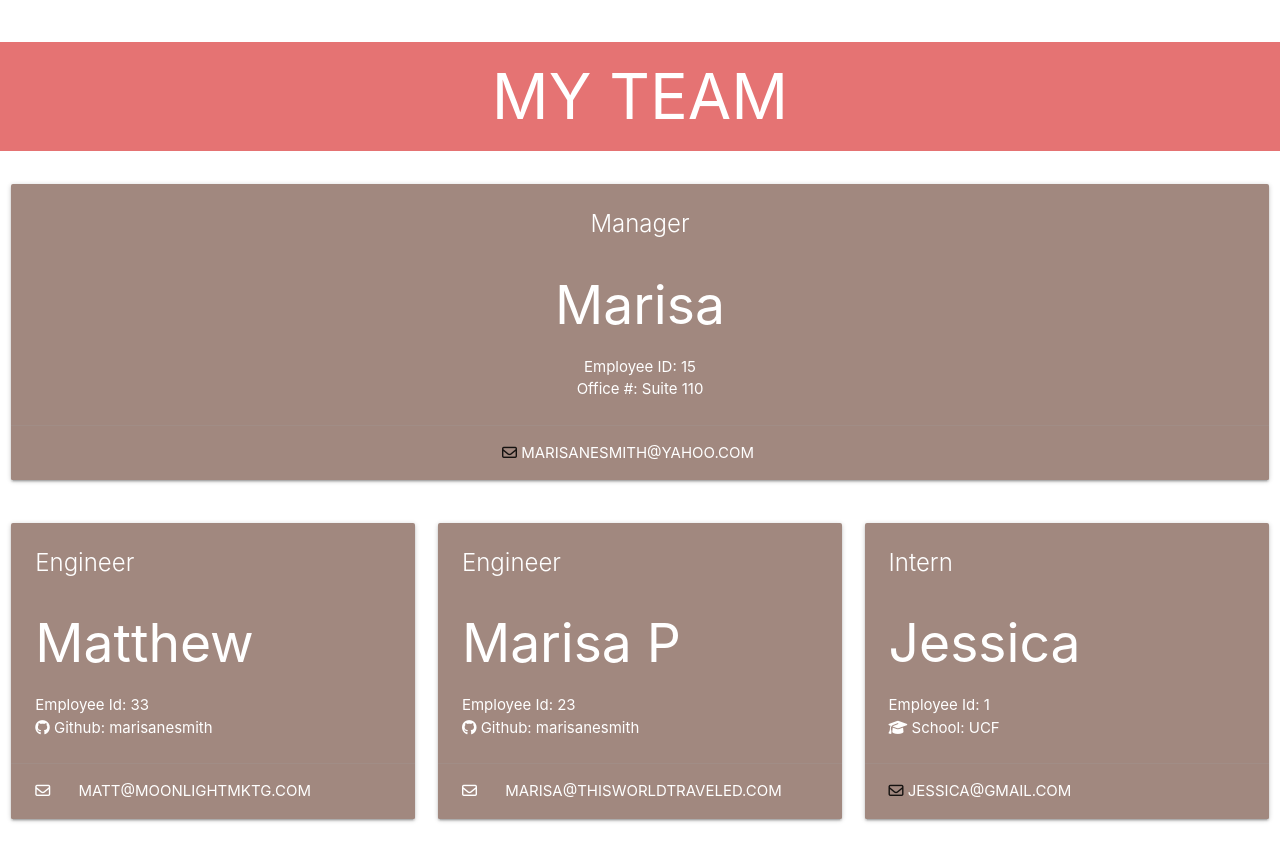
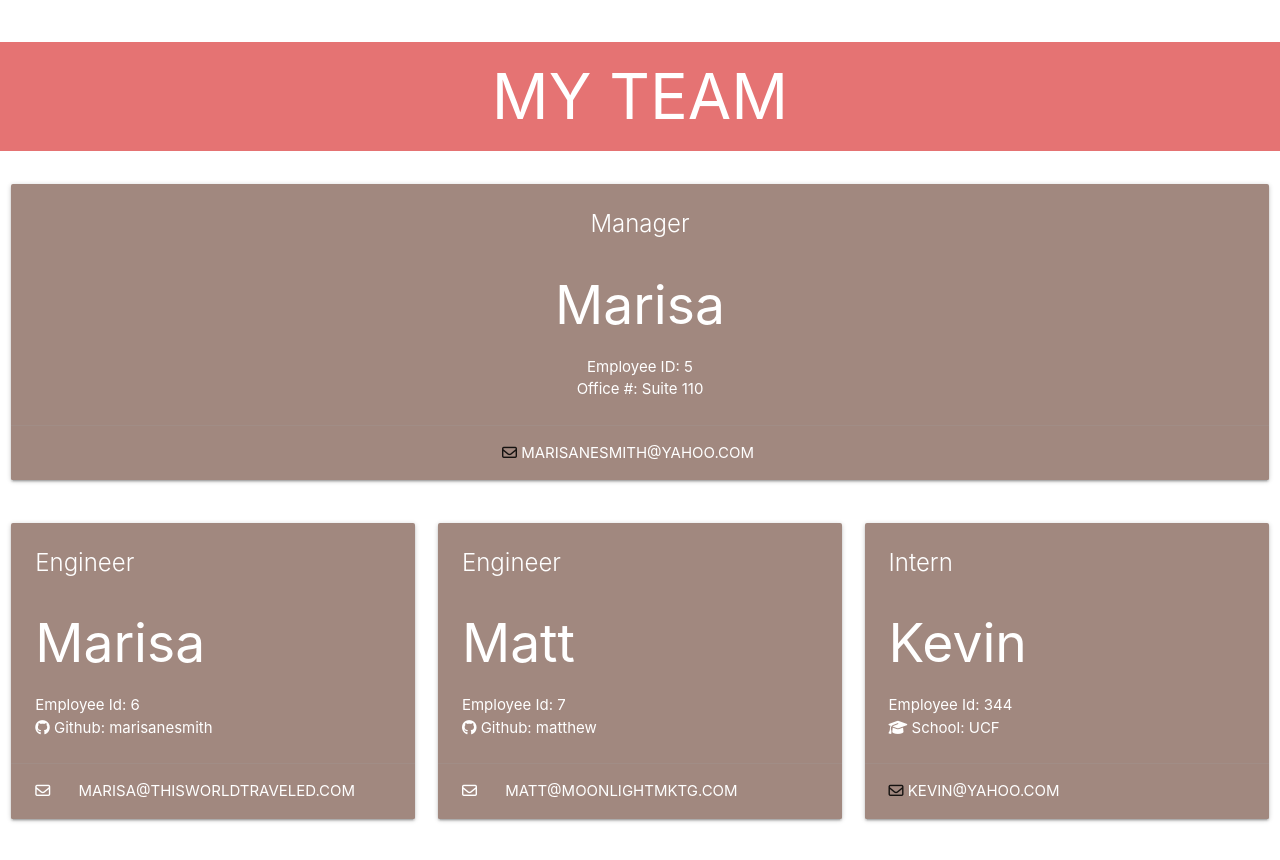
Before and after one commit to marisanesmith/Team_Roster, a website with bundled scripts: page index.html in a window 1280 px wide. Built offline with nearby package versions, Linux system fonts and the light colour scheme; files whose address does not match are found by name.

Commit message:
updated README

```diff
--- a/index.html
+++ b/index.html
@@ -22,7 +22,7 @@
         <div class="card-content white-text center">
           <span class="card-title">Manager</span>
           <h2> Marisa </h2>
-          <p>Employee ID: 15 </p>
+          <p>Employee ID: 5 </p>
           <p>Office #: Suite 110 </p>
         </div>
         <div class="card-action center">
@@ -36,23 +36,8 @@
       <div class="card brown lighten-2">
         <div class="card-content white-text">
           <span class="card-title">Engineer</span>
-          <h2> Matthew </h2>
-          <p>Employee Id: 33 </p>
-          <p><i class="fab fa-github"></i><span> Github: </span>
-            <a href="https://github.com/marisanesmith" target="_blank" class="white-text"> marisanesmith </span></p>
-        </div>
-        <div class="card-action">
-            <i class="far fa-envelope"></i>
-            <a href="mailto:matt@moonlightmktg.com" class="white-text">matt@moonlightmktg.com </a>
-        </div>
-      </div>
-    </div><div class="row">
-    <div class="col s4 m4">
-      <div class="card brown lighten-2">
-        <div class="card-content white-text">
-          <span class="card-title">Engineer</span>
-          <h2> Marisa P </h2>
-          <p>Employee Id: 23 </p>
+          <h2> Marisa </h2>
+          <p>Employee Id: 6 </p>
           <p><i class="fab fa-github"></i><span> Github: </span>
             <a href="https://github.com/marisanesmith" target="_blank" class="white-text"> marisanesmith </span></p>
         </div>
@@ -65,14 +50,29 @@
     <div class="col s4 m4">
       <div class="card brown lighten-2">
         <div class="card-content white-text">
+          <span class="card-title">Engineer</span>
+          <h2> Matt </h2>
+          <p>Employee Id: 7 </p>
+          <p><i class="fab fa-github"></i><span> Github: </span>
+            <a href="https://github.com/matthew" target="_blank" class="white-text"> matthew </span></p>
+        </div>
+        <div class="card-action">
+            <i class="far fa-envelope"></i>
+            <a href="mailto:matt@moonlightmktg.com" class="white-text">matt@moonlightmktg.com </a>
+        </div>
+      </div>
+    </div><div class="row">
+    <div class="col s4 m4">
+      <div class="card brown lighten-2">
+        <div class="card-content white-text">
           <span class="card-title">Intern </span>
-          <h2> Jessica </h2>
-          <p>Employee Id: 1 </p>
+          <h2> Kevin </h2>
+          <p>Employee Id: 344 </p>
           <p><i class="fas fa-graduation-cap"></i><span> School: UCF </span></p>
         </div>
         <div class="card-action">
             <i class="far fa-envelope"></i>
-            <a href="mailto:jessica@gmail.com" class="white-text"> jessica@gmail.com </a>
+            <a href="mailto:kevin@yahoo.com" class="white-text"> kevin@yahoo.com </a>
         </div>
       </div>
     </div>
--- a/index.js
+++ b/index.js
@@ -1,13 +1,12 @@
 const inquirer = require("inquirer")
 const fs = require("fs")
 const path = require('path')
-const outPutFolder = path.resolve(__dirname, "output")
-const htmlFile = path.join(outPutFolder, "index.html")
+// const outPutFolder = path.resolve(__dirname, "output")
+// const htmlFile = path.join(outPutFolder, "index.html")
 const Employee = require('./lib/employee.js')
 const Manager = require('./lib/manager')
 const Engineer = require('./lib/engineer')
 const Intern = require('./lib/intern')
-// const cards = require('./lib/cards')
 const manCard = require('./output/manCard')
 const engCard = require('./output/engCard')
 const intCard = require('./output/intCard')
@@ -15,11 +14,6 @@ const intCard = require('./output/intCard')
 const team = [];
 
 manPrompt()
-
-//initial prompt message
-
-// const start = "Welcome to the Team Generator! Enter your employees information below!"
-// console.log(start);
 
 //create the questions for the user to enter specific data
 function manPrompt() {
@@ -45,12 +39,6 @@ function manPrompt() {
             name: 'office',
             message: "What is the Manager's office number?"
         }
-// ]).then((response) => {
-//     const manager = new Manager(response.name, response.id, response.email, response.office);
-//     managerCard = cards.manCard(manager.name, manager.id, manager.email, manager.office);
-//     team += managerCard;
-//     newTeamMbr();
-// })
     ]).then((response) => {
         const manager = new Manager(response.name, response.id, response.email, response.office);
         team.push(manCard(manager));
@@ -172,8 +160,4 @@ function newTeamMbr() {
 function createTeam() {
     fs.writeFile('./index.html', finalTeam(team), (err) =>
     err ? console.log(err) : console.log ('200; your file is ready'))
-    // if(!fs.existsSync(outPutFolder)){
-    //     fs.mkdirSync(outPutFolder)
-    // }
-    // fs.writeFile(htmlFile, cards(team), "utf-8")
 }
```
Also changed, not shown: README.md, images/team-roster.png (added).
